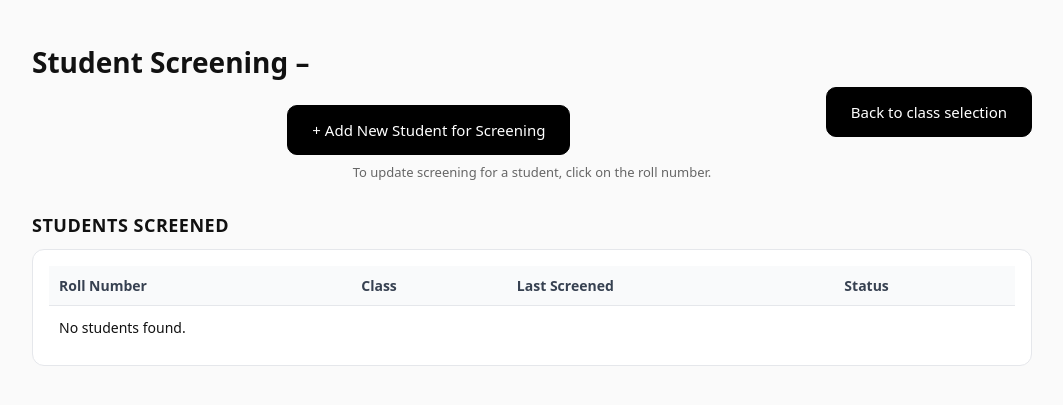
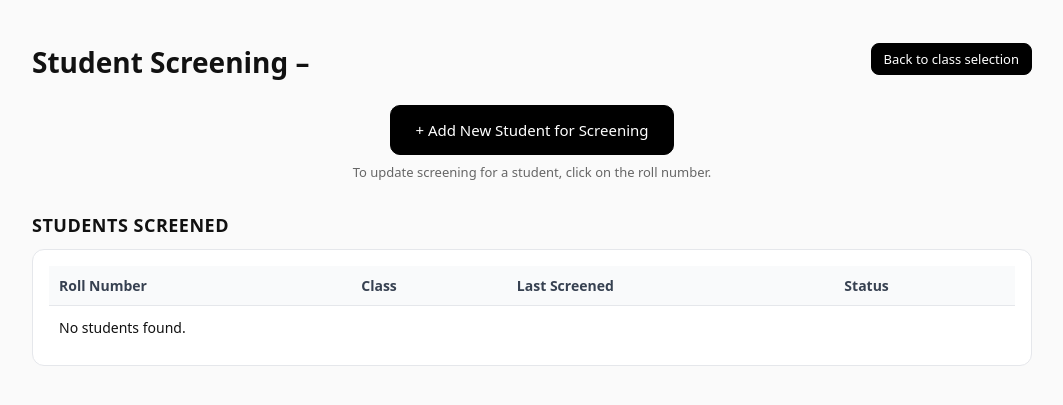
Before and after one commit to admin-masters/nutrilife, a Django app: template backend/templates/screening_only/teacher_dashboard.html in a window 1280 px wide. Shown: the top 405 px of the page, without its empty margins (108-1171 px from the left). Run offline with Django 5.2, Linux system fonts and the light colour scheme; the template is opened without the code that fills it, so the values that code supplies are empty; parts of the project's set-up code (start-up, migrations or seed data) failed here and were passed over.

Commit message:
Some UI changes

```diff
--- a/backend/templates/screening_only/teacher_dashboard.html
+++ b/backend/templates/screening_only/teacher_dashboard.html
@@ -159,6 +159,29 @@
       color:#666;
       text-align:center;
     }
+    .page-header{
+  margin-bottom: 24px;
+  position: relative;   /* important */
+}
+
+.back-btn{
+  position: absolute;
+  top: 0;
+  right: 0;
+
+  padding: 6px 12px;
+  font-size: 13px;
+  border-radius: 8px;
+
+  background: #000;
+  color: #fff;
+  text-decoration: none;
+  border: 1px solid #000;
+}
+
+.back-btn:hover{
+  opacity: .9;
+}
   </style>
 </head>
 
@@ -172,7 +195,7 @@
         <strong>Selected:</strong> Class {{ selected_classroom.grade }}{% if selected_classroom.division %} - {{ selected_classroom.division }}{% endif %}
       </p>
     {% endif %}
-    <a href="{% url 'screening_only:teacher_class_selection' %}" class="add-btn" style="float:right;">
+    <a href="{% url 'screening_only:teacher_class_selection' %}" class="back-btn">
         Back to class selection
     </a>
   </div>
```
Also changed, not shown: backend/templates/screening/add_student.html (+5 -3 lines).
